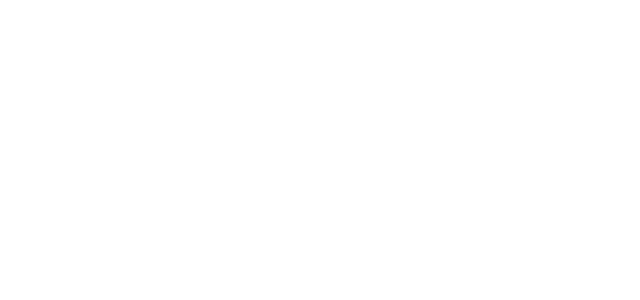
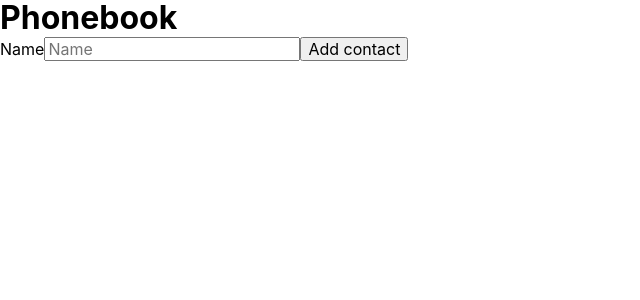
Before and after one commit to ultrasoundcode/goit-react-hw-02-phonebook, a React (Create React App) app: page / in a window 1280 px wide. Shown: the top 300 px of the page, without its empty margins (0-640 px from the left). Built offline with nearby package versions, Linux system fonts and the light colour scheme.

Commit message:
Update
add packages and update files

```diff
--- a/package.json
+++ b/package.json
@@ -7,13 +7,16 @@
     "@testing-library/jest-dom": "^5.16.3",
     "@testing-library/react": "^12.1.4",
     "@testing-library/user-event": "^13.5.0",
+    "formik": "^2.2.9",
     "modern-normalize": "^1.1.0",
+    "nanoid": "^4.0.2",
     "prop-types": "^15.8.1",
     "react": "^18.1.0",
     "react-dom": "^18.1.0",
     "react-scripts": "5.0.1",
     "styled-components": "^5.3.10",
-    "web-vitals": "^2.1.3"
+    "web-vitals": "^2.1.3",
+    "yup": "^1.1.1"
   },
   "scripts": {
     "start": "react-scripts start",
--- a/src/App.jsx
+++ b/src/App.jsx
@@ -1,11 +1,18 @@
 import { Component } from 'react';
 import { GlobalStyle } from 'components/GlobalStyle';
+import ContactForm from 'components/ContactForm/ContactForm';
 
 export class App extends Component {
+  state = {
+    contacts: [],
+    name: '',
+  };
   render() {
     return (
       <div>
         <GlobalStyle />
+        <h1>Phonebook</h1>
+        <ContactForm />
       </div>
     );
   }
--- /dev/null
+++ b/src/components/ContactForm/ContactForm.jsx
@@ -0,0 +1,22 @@
+import { Formik, Field, Form } from 'formik';
+
+function ContactForm() {
+  return (
+    <Formik>
+      <Form>
+        <label>
+          Name
+          <Field
+            name="name"
+            placeholder="Name"
+            type="text"
+            title="Name may contain only letters, apostrophe, dash and spaces. For example Adrian, Jacob Mercer, Charles de Batz de Castelmore d'Artagnan"
+          />
+        </label>
+        <button>Add contact</button>
+      </Form>
+    </Formik>
+  );
+}
+
+export default ContactForm;
```
Also changed, not shown: 1 other file (tests, documents, lock files or other folders).
